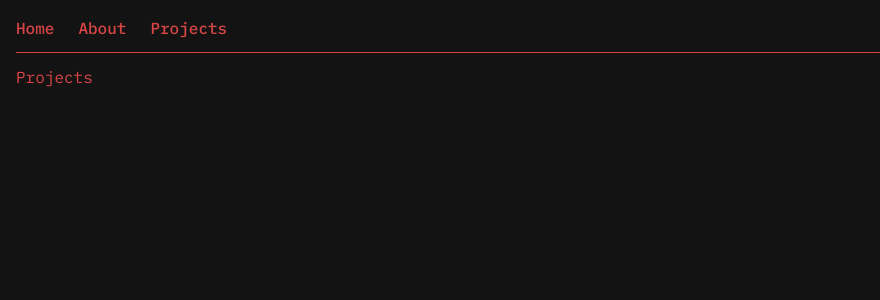
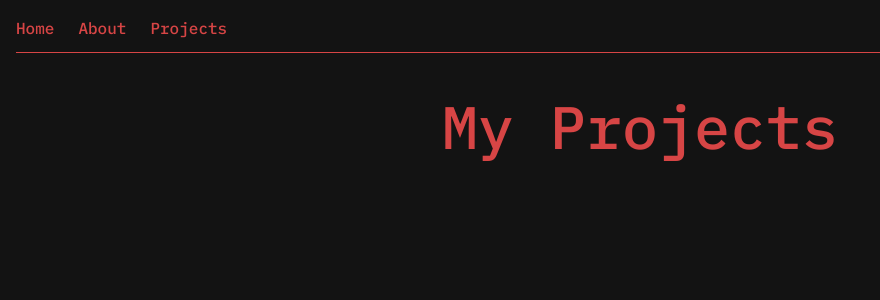
Before and after one commit to Danivation/danivation.github.io, a React (Vite) app: page /projects in a window 1280 px wide. Shown: the top 300 px of the page, without its empty margins (0-880 px from the left). Built offline with nearby package versions, Linux system fonts and the light colour scheme.

Commit message:
tweak: remove dotlists from main page to make site ready for deployment

```diff
--- a/src/App.tsx
+++ b/src/App.tsx
@@ -3,7 +3,7 @@ import "./index.css"
 import { Home } from "./Home";
 import { About } from "./About";
 import { Projects } from "./Projects";
-import { ProjectDotlists } from "./Projects/dotlists";
+import { ProjectDotlists } from "./Projects/Dotlists";
 
 export default function App() {
   return (
--- a/src/Home.tsx
+++ b/src/Home.tsx
@@ -1,6 +1,6 @@
 import { Link } from "react-router";
 import "./index.css"
-import { Project } from "./components/Project";
+// import { Project } from "./components/Project";
 
 export function Home() {
   return (
@@ -23,9 +23,9 @@ export function Home() {
         <hr className="my-3"/>
         <p className="text-4xl font-medium m-5 text-center items-center justify-center">Featured Projects</p>
         <div className="grid grid-cols-3 items-center justify-center gap-10 px-2 py-2">
-          <div />
+          {/* <div />
           <Project id="dotlists" />
-          <div />
+          <div /> */}
         </div>
       </div>
     </>
--- a/src/Projects.tsx
+++ b/src/Projects.tsx
@@ -2,8 +2,12 @@
 
 export function Projects() {
   return (
-    <div>
-      <h2>Projects</h2>
-    </div>
+    <>
+      <div className="fadein-200">
+        <p className="py-8 items-center justify-center text-center text-6xl font-medium">
+          My Projects
+        </p>
+      </div>
+    </>
   );
 }
--- a/src/Projects/Dotlists.tsx
+++ b/src/Projects/Dotlists.tsx
@@ -11,7 +11,8 @@ export function ProjectDotlists() {
       </div>
       <div className="fadein-400">
         <p>
-          Dotlists is a web app created to
+          Dotlists is a web app created by a group of students who met through robotics. We are all passionate about open-source tools and
+          the idea that productivity should be free.
         </p>
       </div>
     </>
```
